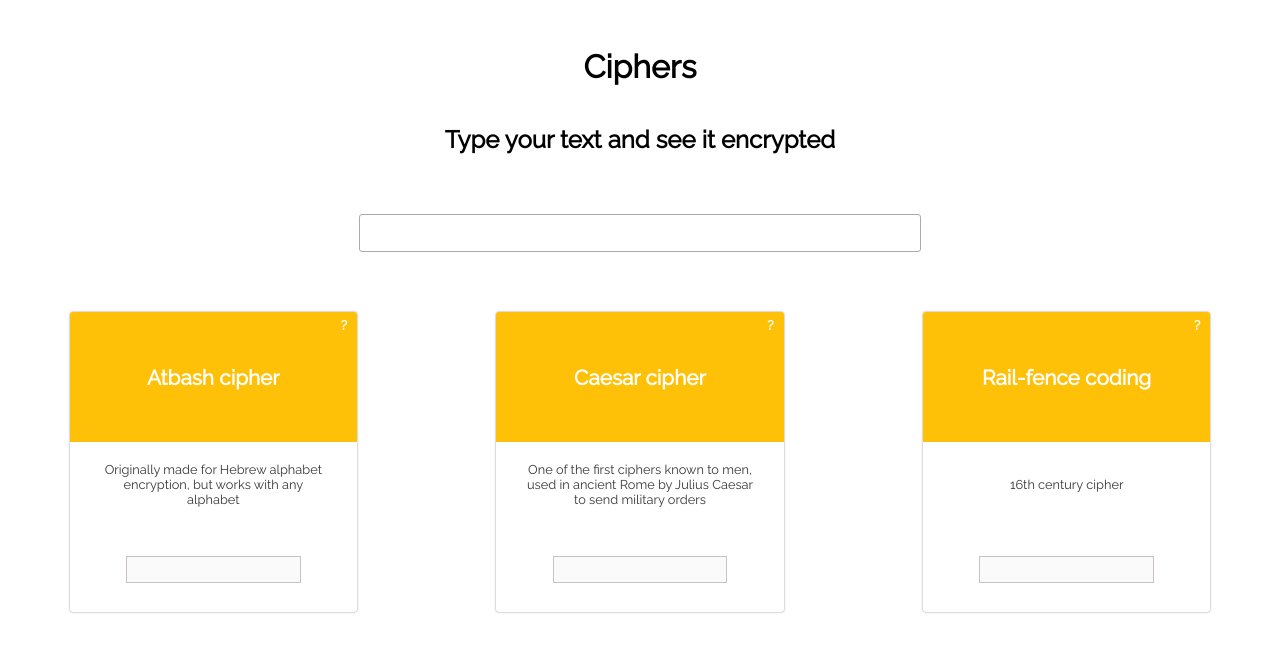
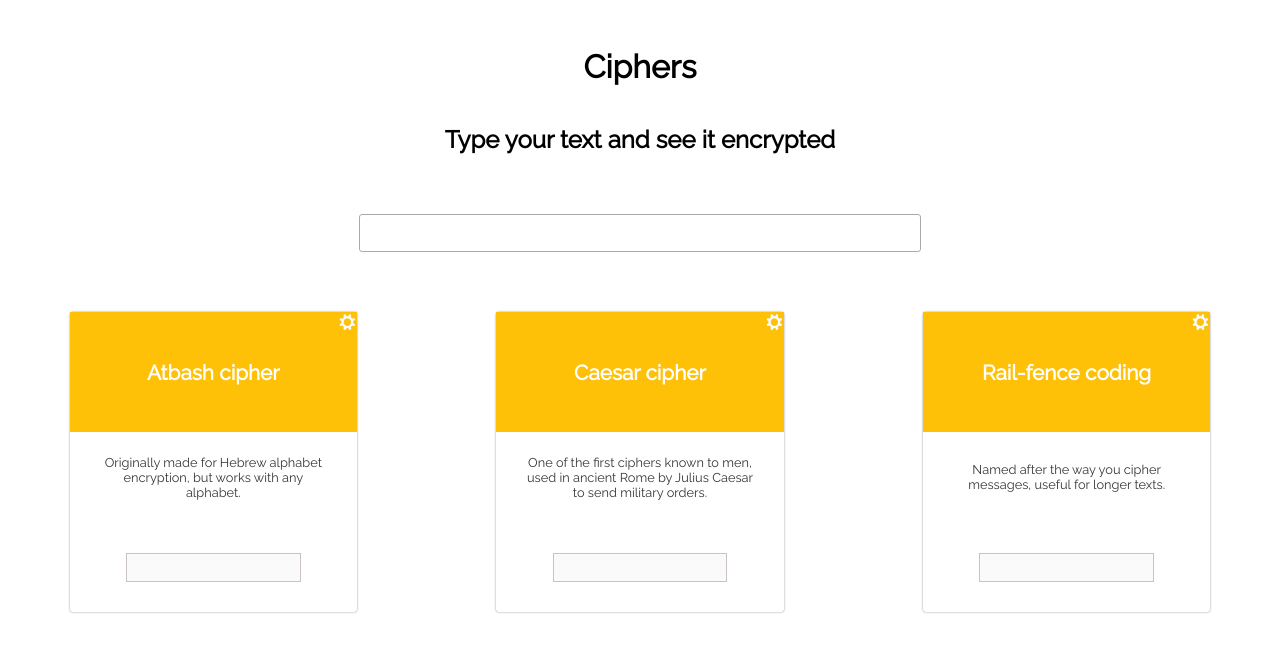
Before and after one commit to janKozie1/react-ciphers, a React (Create React App) app: page / in a window 1280 px wide. Shown: the top 652 px of the page. Built offline with nearby package versions, Linux system fonts and the light colour scheme.

Commit message:
Changed the way settings button is displayed

```diff
--- a/src/algorithms/algorithms.js
+++ b/src/algorithms/algorithms.js
@@ -2,7 +2,7 @@ import { Settings } from '../settings'
 
 export let caesar = {
     name: 'Caesar cipher',
-    desc: 'One of the first ciphers known to men, used in ancient Rome by Julius Caesar to send military orders',
+    desc: 'One of the first ciphers known to men, used in ancient Rome by Julius Caesar to send military orders.',
     config: {
         shift: Settings.alphabet.length / 2,
         defaultAlphabet: Settings.alphabet
@@ -18,7 +18,7 @@ export let caesar = {
 
 export let atbash = {
     name: 'Atbash cipher',
-    desc: 'Originally made for Hebrew alphabet encryption, but works with any alphabet',
+    desc: 'Originally made for Hebrew alphabet encryption, but works with any alphabet.',
     config: {
         defaultAlphabet: Settings.alphabet
     },
@@ -33,7 +33,7 @@ export let atbash = {
 
 export let railFence = {
     name: 'Rail-fence coding',
-    desc: '16th century cipher',
+    desc: 'Named after the way you cipher messages, useful for longer texts.',
     config: {
         shift: 3
     },
--- a/src/components/CipherTile.js
+++ b/src/components/CipherTile.js
@@ -1,34 +1,44 @@
 import React, { Component } from 'react';
+import settingsImage from '../images/settings.png'
 import '../styles/cipher-tile.css'
 
 class cipherTile extends Component {
-    state = { buttonClicked: false }
+    state = { settingsOpen: false }
     onButtonClick = () => {
         this.setState({
-            buttonClicked:!this.state.buttonClicked
+            buttonClicked: !this.state.buttonClicked
+        })
+    }
+
+    handleSettingsClick = () => {
+        this.setState({
+            settingsOpen: !this.state.settingsOpen
         })
     }
     render() {
         let { name, desc } = this.props.cipher
         let { userInput } = this.props
-        //let buttonClass = this.state.buttonClicked ? 'cipher-button-more-clicked' : 'cipher-button-more'
 
         return (
-            <div className='cipher-tile'>
-                <div className='cipher-header'>
-                    <div className='cipher-more'>
-                        <button onClick={this.onButtonClick} className='cipher-button-more'>
-                            ?
-                        </button>
+            this.state.settingsOpen ?
+                (<div className='cipher-tile-settings'>
+
+                </div>)
+                :
+
+                (<div className='cipher-tile'>
+                    <div className='cipher-settings'>
+                        <img src={settingsImage} onClick={this.handleSettingsClick} className='cipher-settings-image' alt='open settings' />
                     </div>
-                    <h4>{name}</h4>
-                </div>
-                <p className='cipher-desc'>{desc}</p>
-                <div className='cipher-container-output'>
-                    <input className='cipher-output' value={userInput ? this.props.cipher.algorithm(userInput) : ''} disabled/>
-                </div>
+                    <div className='cipher-header'>
 
-            </div>
+                        <h4>{name}</h4>
+                    </div>
+                    <p className='cipher-desc'>{desc}</p>
+                    <div className='cipher-container-output'>
+                        <input className='cipher-output' value={userInput ? this.props.cipher.algorithm(userInput) : ''} disabled />
+                    </div>
+                </div>)
         );
     }
 }
--- a/src/styles/cipher-tile.css
+++ b/src/styles/cipher-tile.css
@@ -1,4 +1,4 @@
-.cipher-tile {
+.cipher-tile,.cipher-tile-settings {
     text-align: center;
     height: 300px;
     box-shadow: 0 0 2px rgba(0, 0, 0, 0.5);
@@ -7,9 +7,17 @@
     grid-template-rows: 4fr 3fr 3fr;
     align-items: center;
     border-radius: 3px;
-    overflow: hidden;
+    position: relative;
+}
+
+.cipher-tile{
+    display:grid;
 
 }
+.cipher-tile-settings{
+    display:flex;
+}
+
 
 .cipher-header {
     font-size: 1.3em;
@@ -20,13 +28,31 @@
     grid-template-rows: 1fr 3fr 1fr;
     align-items: center;
 }
+.cipher-header > *{
+    grid-row: 2/3;
+}
 
-.cipher-more {
+.cipher-settings {
     display: flex;
     flex-direction: row-reverse;
+    width: 100%;
+    position: absolute;
+    top:0;
 }
 
-.cipher-button-more, .cipher-button-more-clicked  {
+.cipher-settings-image {
+    transform: rotate(0deg);
+    transition: transform 0.3s;
+    width: 20px;
+    height: 20px;
+}
+
+.cipher-settings-image:hover {
+    transform: rotate(30deg);
+    transition: transform 0.3s;
+}
+
+/* .cipher-button-more, .cipher-button-more-clicked  {
     padding: 5px 10px;
     border: none;
     background: none;
@@ -74,8 +100,6 @@
     z-index:-1;
 } */
 
-
-
 @keyframes more-animation {
     from {
         width: 0px;
@@ -86,6 +110,7 @@
         height: 30px;
     }
 }
+
 /*
 @keyframes more-animation-clicked {
     from {
@@ -98,11 +123,11 @@
     }
 } */
 
-.cipher-desc{
-    padding:0px 10%;
-    font-size:0.8em;
+.cipher-desc {
+    padding: 0px 10%;
+    font-size: 0.8em;
     text-align: center;
-    color:rgb(56, 54, 54);
+    color: rgb(56, 54, 54);
 }
 
 .cipher-container-output {
```
Also changed, not shown: src/images/settings.png (added).
